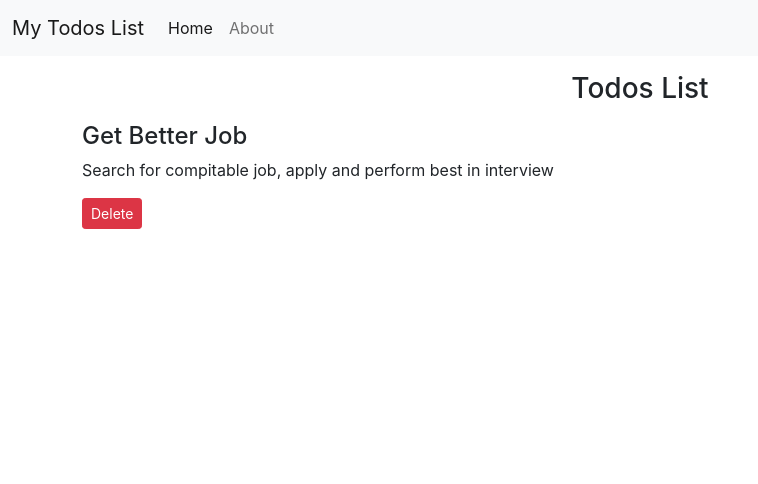
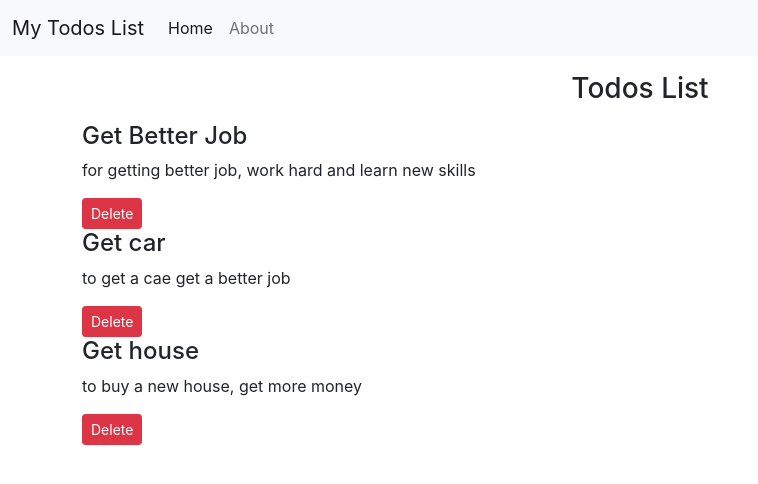
Before and after one commit to Balak282622/todos-app, a React (Create React App) app: page / in a window 1280 px wide. Shown: the top 484 px of the page, without its empty margins (0-758 px from the left). Built offline with nearby package versions, Linux system fonts and the light colour scheme.

Commit message:
Set logic for deleting items from the list

```diff
--- a/src/App.js
+++ b/src/App.js
@@ -5,27 +5,31 @@ import { Header } from './Components/Header';
 import { Todos } from './Components/Todos';
 
 function App() {
+const handleDelete = (todo)=> {
+  console.log('delete',todo)
+}
+
   let todos = [
     {
       sno: 1,
       title: "Get Better Job",
-      description: "Search for compitable job, apply and perform best in interview"
+      description: "for getting better job, work hard and learn new skills"
     },
     {
       sno: 2,
       title: "Get car",
-      description: "Get a better job and save more then get a car"
+      description: "to get a cae get a better job"
     },
     {
       sno: 3,
-      title: "Get PR",
-      description: "Get Better job and get PR"
+      title: "Get house",
+      description: "to buy a new house, get more money"
     }
   ]
   return (
     <>
     <Header title="My Todos List" searchBar={false}/>
-    <Todos todos={todos}/>
+    <Todos todos={todos} handleDelete={handleDelete}/>
     <Footer/>
     </>
   );
--- a/src/Components/Todo.js
+++ b/src/Components/Todo.js
@@ -1,11 +1,11 @@
 import React from 'react'
 
-export const Todo = ({todo}) => {
+export const Todo = ({todo, handleDelete}) => {
     return (
         <div>
             <h4>{todo.title}</h4>
             <p>{todo.description}</p>
-            <button className="btn btn-sm btn-danger">Delete</button>
+            <button className="btn btn-sm btn-danger" onClick={() => handleDelete(todo)}>Delete</button>
         </div>
     )
 }
--- a/src/Components/Todos.js
+++ b/src/Components/Todos.js
@@ -6,7 +6,9 @@ export const Todos = (props) => {
        <>
         <div className="container">
             <h3 className="text-center m-3">Todos List</h3>
-            <Todo todo={props.todos[0]}/>
+            {props.todos.map((todo) =>{
+                return <Todo todo={todo} key={todo.sno} handleDelete={props.handleDelete}/>
+            })}
         </div>
        </>
     )
```
